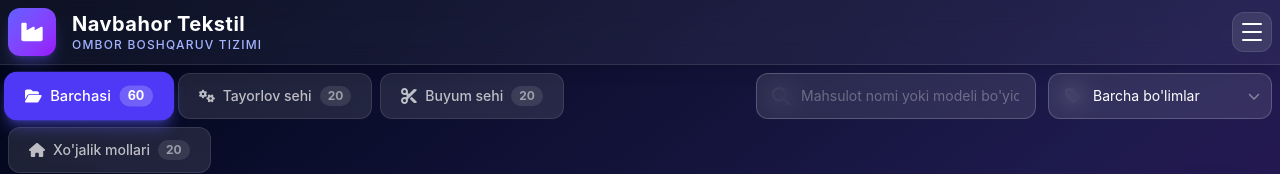
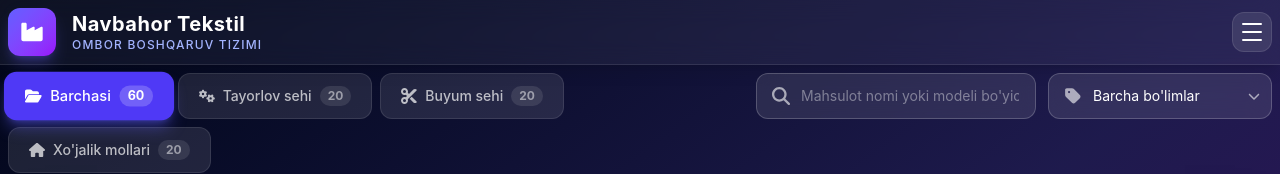
Before and after one commit to webdunyosi/navbahor-tekstil, a React (Vite) app: page / in a window 1280 px wide. Shown: the top 174 px of the page. Built offline with nearby package versions, Linux system fonts and the light colour scheme.

Commit message:
Fix: make icons visible inside search and filter inputs by adding z-10
Co-authored-by: webdunyosi <169385811+webdunyosi@users.noreply.github.com>

```diff
--- a/src/components/SearchAndFilter.tsx
+++ b/src/components/SearchAndFilter.tsx
@@ -19,7 +19,7 @@ const SearchAndFilter = ({
     <div className="flex flex-col sm:flex-row gap-3">
       {/* Search input */}
       <div className="relative flex-1">
-        <span className="absolute inset-y-0 left-4 flex items-center text-white/40 pointer-events-none">
+        <span className="absolute inset-y-0 left-4 flex items-center text-white/60 pointer-events-none z-10">
           <FaMagnifyingGlass className="text-lg" />
         </span>
         <input
@@ -27,12 +27,12 @@ const SearchAndFilter = ({
           value={searchQuery}
           onChange={(e) => onSearchChange(e.target.value)}
           placeholder="Mahsulot nomi yoki modeli bo'yicha qidiring..."
-          className="w-full pl-11 pr-4 py-3 rounded-xl bg-white/10 backdrop-blur-md border border-white/20 text-white placeholder-white/30 text-sm focus:outline-none focus:ring-2 focus:ring-indigo-500/60 focus:border-indigo-400/60 transition-all duration-200"
+          className="w-full pl-11 pr-4 py-3 rounded-xl bg-white/10 backdrop-blur-md border border-white/20 text-white placeholder-white/40 text-sm focus:outline-none focus:ring-2 focus:ring-indigo-500/60 focus:border-indigo-400/60 transition-all duration-200"
         />
         {searchQuery && (
           <button
             onClick={() => onSearchChange('')}
-            className="absolute inset-y-0 right-3 flex items-center text-white/40 hover:text-white/80 transition-colors"
+            className="absolute inset-y-0 right-3 flex items-center text-white/50 hover:text-white/80 transition-colors"
           >
             <FaXmark />
           </button>
@@ -41,7 +41,7 @@ const SearchAndFilter = ({
 
       {/* Department filter */}
       <div className="relative sm:w-56">
-        <span className="absolute inset-y-0 left-4 flex items-center text-white/40 pointer-events-none">
+        <span className="absolute inset-y-0 left-4 flex items-center text-white/60 pointer-events-none z-10">
           <FaTag className="text-lg" />
         </span>
         <select
@@ -56,7 +56,7 @@ const SearchAndFilter = ({
             </option>
           ))}
         </select>
-        <span className="absolute inset-y-0 right-3 flex items-center text-white/40 pointer-events-none text-xs">
+        <span className="absolute inset-y-0 right-3 flex items-center text-white/60 pointer-events-none text-xs z-10">
           <FaChevronDown />
         </span>
       </div>
```
